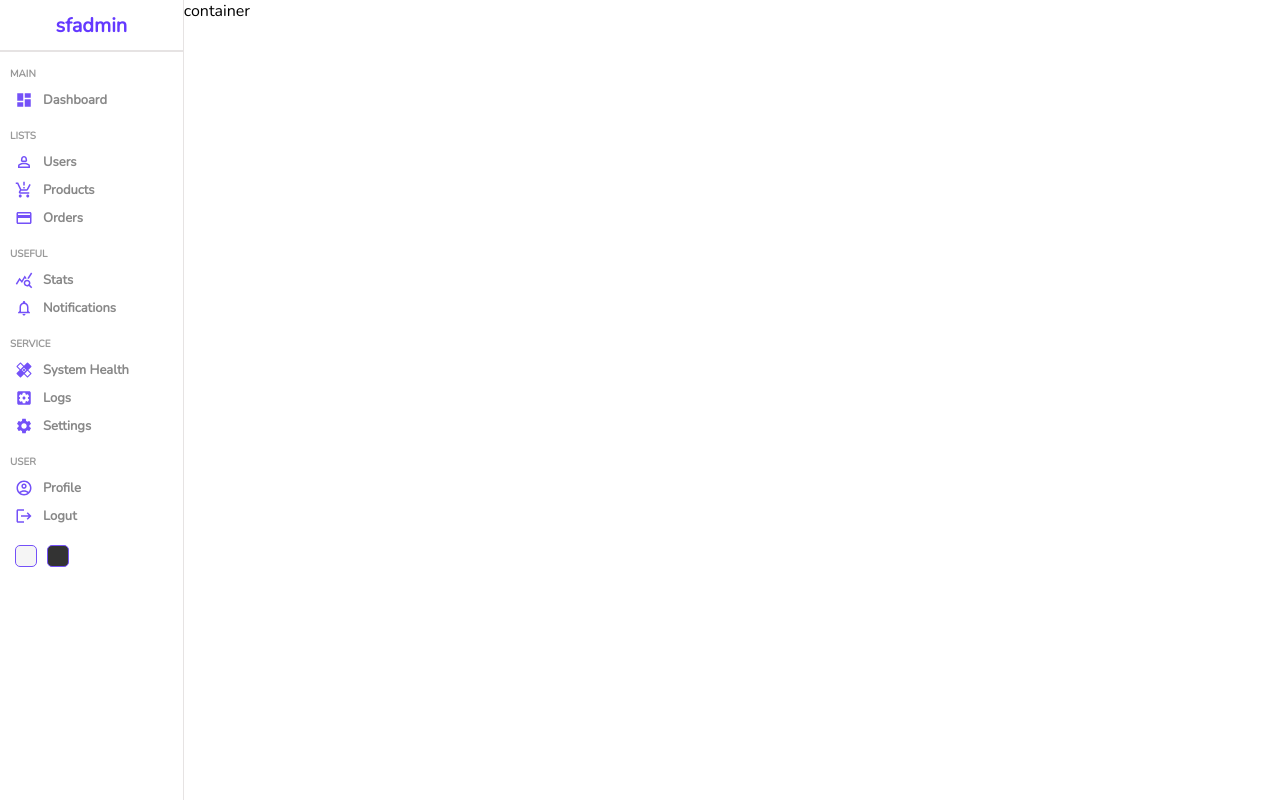
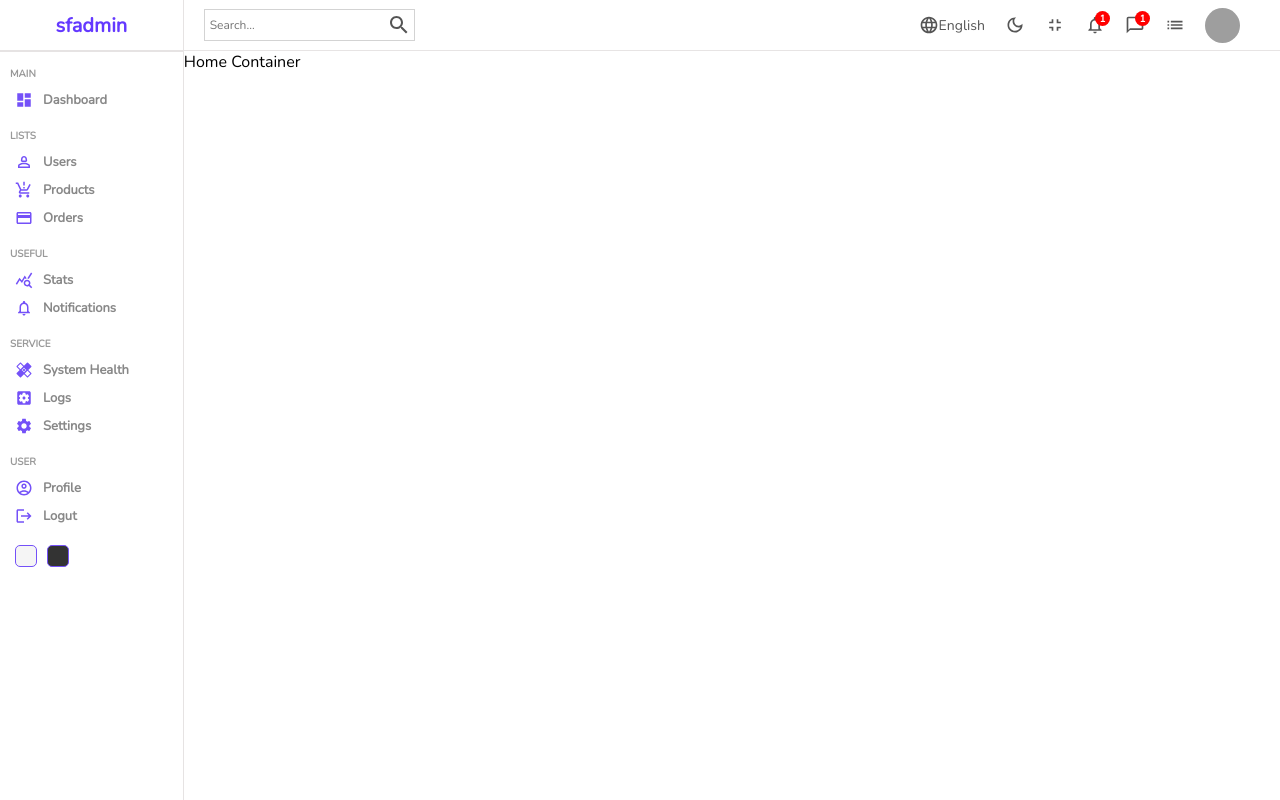
Before and after one commit to SheltonFr/react-admin-dashboard, a React (Vite) app: page / in a window 1280 px wide. Built offline with nearby package versions, Linux system fonts and the light colour scheme; grey boxes are pictures that could not be loaded.

Commit message:
feat: Navbar

```diff
--- a/src/components/Navbar/Navbar.jsx
+++ b/src/components/Navbar/Navbar.jsx
@@ -1,8 +1,46 @@
+import { ChatBubbleOutline, DarkModeOutlined, FullscreenExitOutlined, LanguageOutlined, ListAltOutlined, ListOutlined, NotificationsNoneOutlined, SearchOutlined } from '@mui/icons-material'
 import './navbar.scss'
+
+
 
 const Navbar = () => {
     return (
-        <div>Navbar</div>
+        <div className="navbar">
+            <div className="wrapper">
+                <div className="search">
+                    <input type="text" placeholder='Search...' />
+                    <SearchOutlined />
+                </div>
+                <div className="items">
+                    <div className="item">
+                        <LanguageOutlined className='icon' />
+                        English
+                    </div>
+                    <div className="item">
+                        <DarkModeOutlined className='icon' />
+                    </div>
+                    <div className="item">
+                        <FullscreenExitOutlined className='icon' />
+                    </div>
+                    <div className="item">
+                        <NotificationsNoneOutlined className='icon' />
+                        <div className="counter">1</div>
+                    </div>
+                    <div className="item">
+                        <ChatBubbleOutline className='icon' />
+                        <div className="counter">1</div>
+                    </div>
+                    <div className="item">
+                        <ListOutlined className='icon' />
+                    </div>
+                    <div className="item">
+                        <img src="https://images.pexels.com/photos/1130626/pexels-photo-1130626.jpeg?auto=compress&cs=tinysrgb&w=1260&h=750&dpr=1"
+                            alt="user avatar"
+                            className='avatar' />
+                    </div>
+                </div>
+            </div>
+        </div>
     )
 }
 
--- a/src/components/Navbar/navbar.scss
+++ b/src/components/Navbar/navbar.scss
@@ -0,0 +1,72 @@
+.navbar {
+  height: 50px;
+  border-bottom: 0.5px solid rgb(231, 228, 228);
+  display: flex;
+  align-items: center;
+  font-size: 14px;
+  color: #555;
+
+  .wrapper {
+    width: 100%;
+    padding: 20px;
+    display: flex;
+    align-items: center;
+    justify-content: space-between;
+
+    .search {
+      display: flex;
+      align-items: center;
+      border: 0.5px solid lightgray;
+      padding: 3px;
+
+
+      input {
+        border: none;
+        outline: none;
+        background-color: transparent;
+
+        &::placeholder {
+            font-size: 12px;
+        }
+      }
+    }
+    .items {
+      display: flex;
+      align-items: center;
+
+      .item {
+        display: flex;
+        align-items: center;
+        margin-right: 20px;
+        position: relative;
+        cursor: pointer;
+        .icon {
+            font-size: 20px;
+        }
+
+        .counter {
+            width: 15px;
+            height: 15px;
+            border-radius: 50%;
+            background-color: red;
+            color: white;
+            display: flex;
+            align-items: center;
+            justify-content: center;
+            font-size: 10px;
+            font-weight: bold;
+            position: absolute;
+            top: -4px;
+            right: -5px;
+        }
+
+        .avatar {
+            width: 35px;
+            height: 35px;
+            object-fit: cover;
+            border-radius: 50%;
+        }
+      }
+    }
+  }
+}
--- a/src/components/Sidebar/Sidebar.jsx
+++ b/src/components/Sidebar/Sidebar.jsx
@@ -1,8 +1,8 @@
+import './sidebar.scss'
 import DashboardIcon from '@mui/icons-material/Dashboard';
 import Person2OutlinedIcon from '@mui/icons-material/Person2Outlined';
 import ProductionQuantityLimitsIcon from '@mui/icons-material/ProductionQuantityLimits';
 import CreditCardIcon from '@mui/icons-material/CreditCard';
-import './sidebar.scss'
 import { AccountCircleOutlined, HealingOutlined, Logout, NotificationsNoneOutlined, QueryStats, Settings, SettingsAccessibility, SettingsApplications } from '@mui/icons-material';
 
 const Sidebar = () => {
--- a/src/pages/Hone/Home.jsx
+++ b/src/pages/Hone/Home.jsx
@@ -1,3 +1,4 @@
+import Navbar from '../../components/Navbar/Navbar'
 import Sidebar from '../../components/Sidebar/Sidebar'
 import './home.scss'
 
@@ -5,7 +6,10 @@ const Home = () => {
   return (
     <div className='home'>
         <Sidebar />
-        <div className="homeContainer">container</div>
+        <div className="homeContainer">
+          <Navbar />
+          Home Container
+        </div>
     </div>
   )
 }
```
